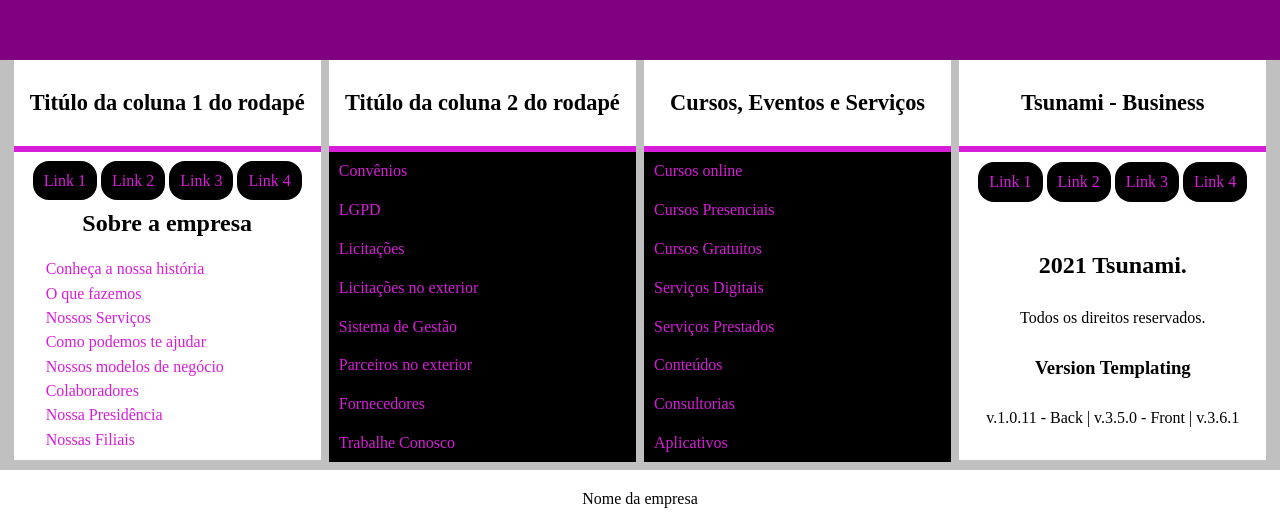
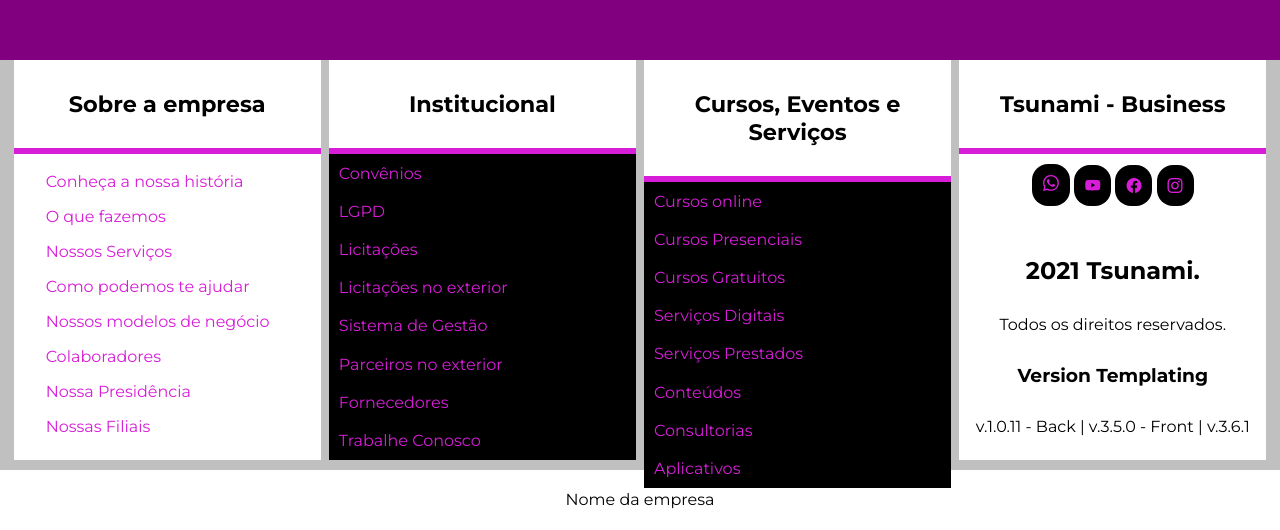
Before and after one commit to digos21/layout-estudo, a plain HTML site: page index.html in a window 1280 px wide. Shown: the part 790-1320 px from the top of the page. Drawn offline with nearby package versions, Linux system fonts and the light colour scheme.

Commit message:
Alterações do html e css

```diff
--- a/index.html
+++ b/index.html
@@ -20,7 +20,8 @@
 
         <div class="ft-container">
             <div class="ft-column-1">
-                <h1>Titúlo da coluna 1 do rodapé</h1>
+                <h1>Sobre a empresa</h1>
+                <!--
                 <nav>
                     <ul>
                         <li><a href="#">Link 1</a></li>
@@ -31,6 +32,8 @@
                 </nav>
 
                 <h2>Sobre a empresa</h2>
+
+                -->
                 <nav class="ft-column-1-links">
 
                     <a href="#link">Conheça a nossa história</a>
@@ -46,7 +49,7 @@
 
             </div>
             <div class="ft-column-2">
-                <h1>Titúlo da coluna 2 do rodapé</h1>
+                <h1>Institucional</h1>
                 <!--
                 <a href="#"><span><i class="bi bi-x-diamond"></i> </span>Link 1</a>
                 <a href="#"><span><i class="bi bi-x-diamond"></i> </span>Link 1</a>
@@ -86,10 +89,14 @@
 
                 <nav>
                     <ul>
-                        <li><a href="#">Link 1</a></li>
-                        <li><a href="#">Link 2</a></li>
-                        <li><a href="#">Link 3</a></li>
-                        <li><a href="#">Link 4</a></li>
+                        <li><a href="#">
+                            <svg xmlns="http://www.w3.org/2000/svg" width="16" height="16" fill="currentColor" class="bi bi-whatsapp" viewBox="0 0 16 16">
+                                <path d="M13.601 2.326A7.85 7.85 0 0 0 7.994 0C3.627 0 .068 3.558.064 7.926c0 1.399.366 2.76 1.057 3.965L0 16l4.204-1.102a7.9 7.9 0 0 0 3.79.965h.004c4.368 0 7.926-3.558 7.93-7.93A7.9 7.9 0 0 0 13.6 2.326zM7.994 14.521a6.6 6.6 0 0 1-3.356-.92l-.24-.144-2.494.654.666-2.433-.156-.251a6.56 6.56 0 0 1-1.007-3.505c0-3.626 2.957-6.584 6.591-6.584a6.56 6.56 0 0 1 4.66 1.931 6.56 6.56 0 0 1 1.928 4.66c-.004 3.639-2.961 6.592-6.592 6.592m3.615-4.934c-.197-.099-1.17-.578-1.353-.646-.182-.065-.315-.099-.445.099-.133.197-.513.646-.627.775-.114.133-.232.148-.43.05-.197-.1-.836-.308-1.592-.985-.59-.525-.985-1.175-1.103-1.372-.114-.198-.011-.304.088-.403.087-.088.197-.232.296-.346.1-.114.133-.198.198-.33.065-.134.034-.248-.015-.347-.05-.099-.445-1.076-.612-1.47-.16-.389-.323-.335-.445-.34-.114-.007-.247-.007-.38-.007a.73.73 0 0 0-.529.247c-.182.198-.691.677-.691 1.654s.71 1.916.81 2.049c.098.133 1.394 2.132 3.383 2.992.47.205.84.326 1.129.418.475.152.904.129 1.246.08.38-.058 1.171-.48 1.338-.943.164-.464.164-.86.114-.943-.049-.084-.182-.133-.38-.232"/>
+                              </svg>
+                        </a></li>
+                        <li><a href="#"><i class="bi bi-youtube"></i></a></li>
+                        <li><a href="#"><i class="bi bi-facebook"></i></a></li>
+                        <li><a href="#"><i class="bi bi-instagram"></i></a></li>
                     </ul>
                 </nav>
 
--- a/style.css
+++ b/style.css
@@ -1,7 +1,10 @@
+@import url('https://fonts.googleapis.com/css2?family=Montserrat:ital,wght@0,100..900;1,100..900&display=swap');
+
 * {
     margin: 0;
     padding: 0;
     box-sizing: border-box;
+    font-family: 'Montserrat';
 }
 
 html body {
@@ -47,7 +50,7 @@ footer {
 }
 
 .ft-column-1 nav {
-    margin: 20px 0;
+    margin: 10px 0;
 }
 
 .ft-column-1 nav ul {
@@ -74,12 +77,13 @@ footer {
 }
 
 .ft-column-1-links a {
+
     width: 100%;
     text-align: left;
     display: inline-block;
     /*background: black;*/
     /*padding: 12px 0;*/
-    padding: 0.2rem 2rem;
+    padding: 0.5rem 2rem;
     text-decoration: none;
     color: #d81dd8;
 }
@@ -102,7 +106,7 @@ footer {
     text-align: left;
     display: inline-block;
     background: black;
-    padding: 0.65rem 0;
+    padding: 0.6rem 0;
     text-decoration: none;
     color: #d81dd8;
 
@@ -164,7 +168,7 @@ footer {
     text-align: left;
     display: inline-block;
     background: black;
-    padding: 0.65rem 0;
+    padding: 0.6rem 0;
     text-decoration: none;
     color: #d81dd8;
 }
@@ -220,6 +224,7 @@ footer {
 }
 
 .ft-column-4 a {
+
     width: 100%;
     /*height: 3rem;*/
 
@@ -259,6 +264,7 @@ footer {
 }
 
 .ft-column-4 nav ul li a {
+    font-size: 15px;
     background: black;
     padding: 11px;
     text-decoration: none;
```
